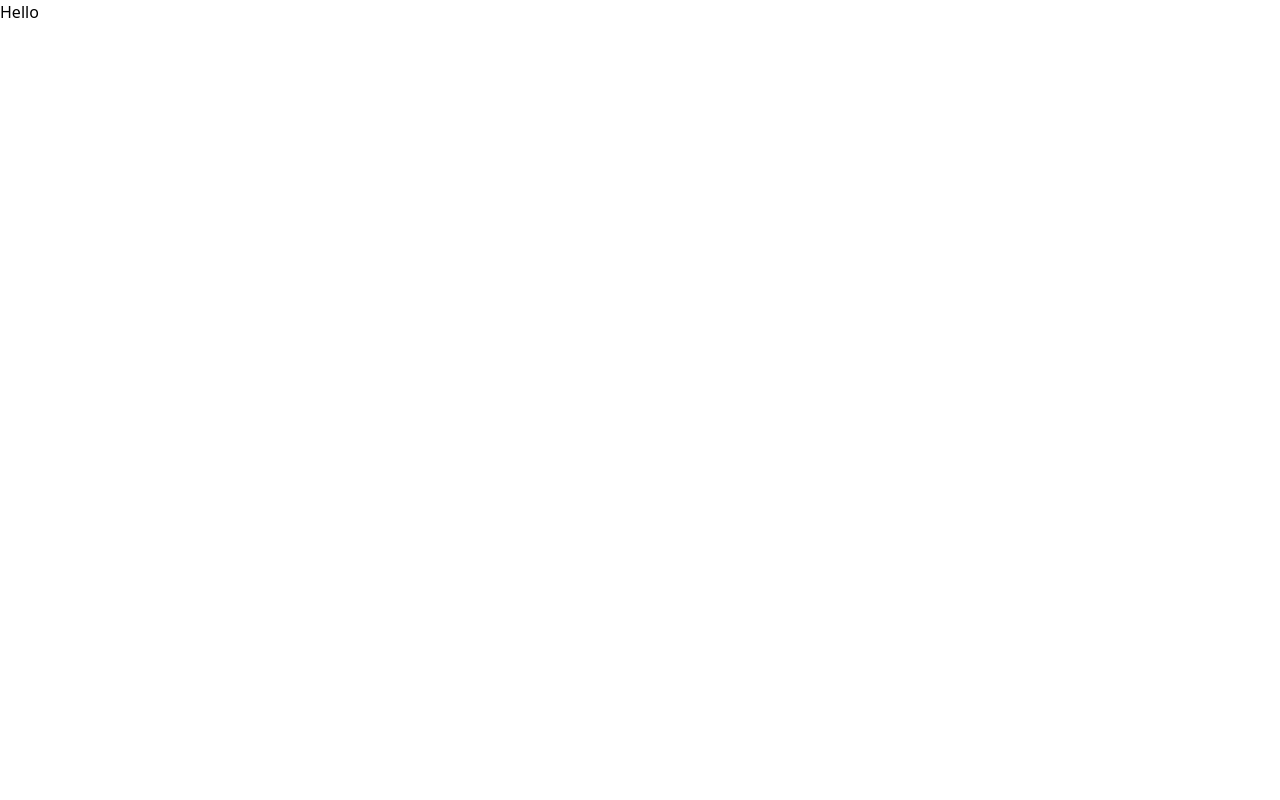
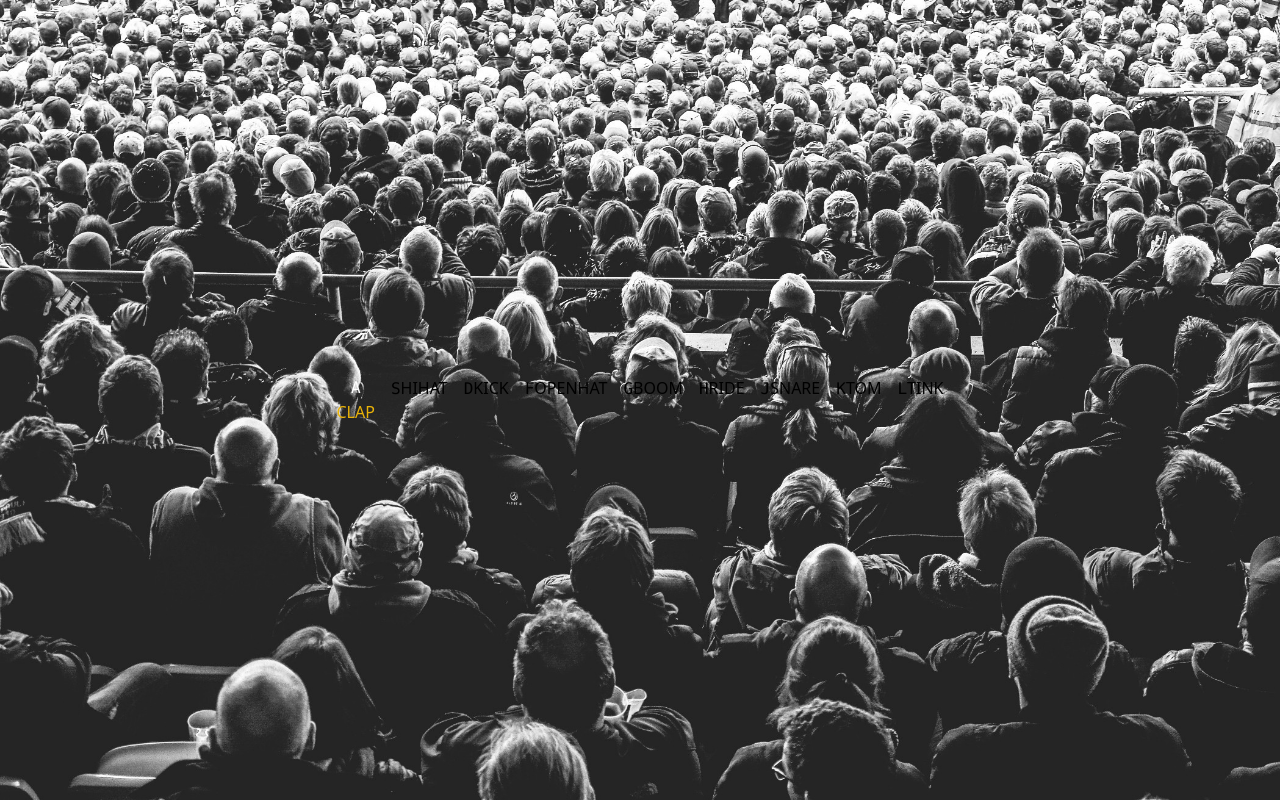
Before and after one commit to kowall1013/BSGTTCIY, a React (Create React App) app: page / in a window 1280 px wide. Built offline with nearby package versions, Linux system fonts and the light colour scheme.

Commit message:
start working on drum kit

```diff
--- a/src/App.tsx
+++ b/src/App.tsx
@@ -1,8 +1,10 @@
+import { DrumKit } from './projects/001-Drum-Kit/drum-kit';
+
 function App() {
   return (
-    <div>
-      <h1>Hello</h1>
-    </div>
+    <>
+      <DrumKit />
+    </>
   );
 }
 
--- /dev/null
+++ b/src/projects/001-Drum-Kit/drum-kit.tsx
@@ -0,0 +1,44 @@
+export function DrumKit() {
+  return (
+    <div className='bg-drum-kit bg-center bg-no-repeat bg-cover min-h-screen flex items-center justify-center'>
+      <ul className='flex gap-4'>
+        <li className='flex flex-col justify-center items-center'>
+          <kbd className='text-white'>A</kbd>
+          <span className='text-yellow-500'>CLAP</span>
+        </li>
+        <li>
+          <kbd>S</kbd>
+          <span>HIHAT</span>
+        </li>
+        <li>
+          <kbd>D</kbd>
+          <span>KICK </span>
+        </li>
+        <li>
+          <kbd>F</kbd>
+          <span>OPENHAT</span>
+        </li>
+        <li>
+          <kbd>G</kbd>
+          <span>BOOM </span>
+        </li>
+        <li>
+          <kbd>H</kbd>
+          <span>RIDE</span>
+        </li>
+        <li>
+          <kbd>J</kbd>
+          <span>SNARE</span>
+        </li>
+        <li>
+          <kbd>K</kbd>
+          <span>TOM</span>
+        </li>
+        <li>
+          <kbd>L</kbd>
+          <span>TINK</span>
+        </li>
+      </ul>
+    </div>
+  );
+}
--- a/tailwind.config.js
+++ b/tailwind.config.js
@@ -3,6 +3,9 @@ module.exports = {
   content: ['./src/**/*.{js,jsx,ts,tsx}'],
   theme: {
     extend: {},
+    backgroundImage: {
+      'drum-kit': "url('../public/images/background.jpg')",
+    },
   },
   plugins: [],
 };
```
Also changed, not shown: public/images/background.jpg (renamed from src/projects/001-Drum-Kit/background.jpg).
